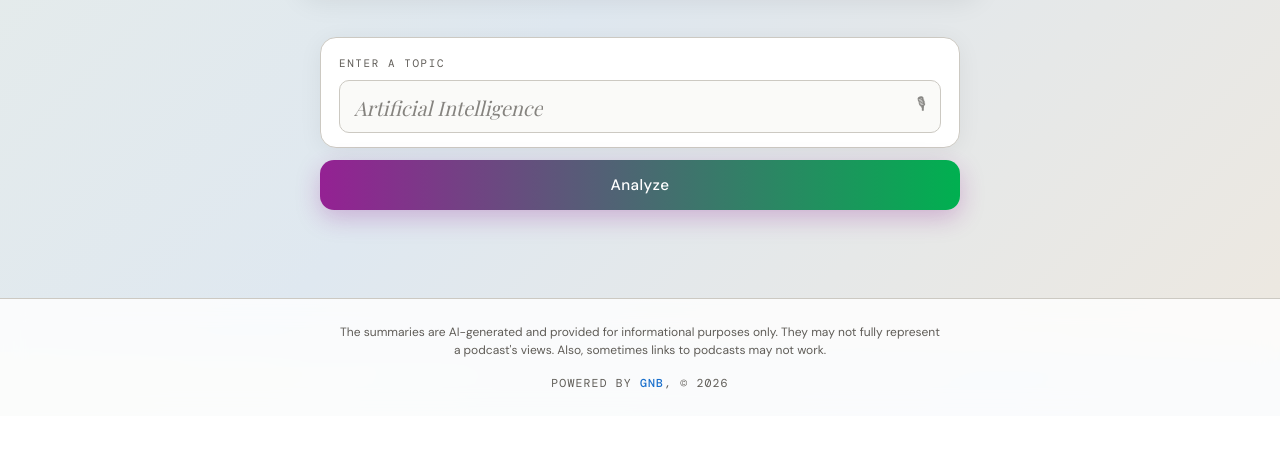
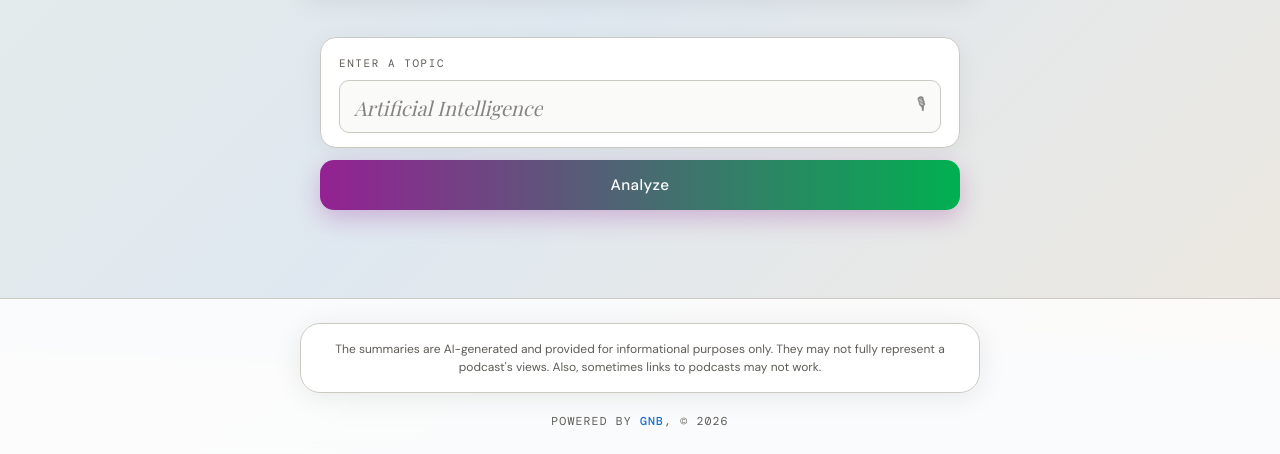
Before and after one commit to GNBCode/PodClash, a website: page index.html in a window 1280 px wide. Shown: the part 448-902 px from the top of the page. Before the commit the page ends 864 px from the top, so only its background shows below. Drawn offline with nearby package versions, Linux system fonts and the light colour scheme; a web font is replaced by a local one.

Commit message:
Wrap footer disclaimer text in a card matching header card style

```diff
--- a/index.html
+++ b/index.html
@@ -64,6 +64,24 @@
     border-radius: 20px;
     padding: 2rem 2rem 1.75rem;
     box-shadow: 0 4px 28px rgba(0,0,0,0.08);
+  }
+  .footer-card {
+    max-width: 680px;
+    margin: 0 auto 1rem;
+    background: rgba(255,255,255,0.92);
+    backdrop-filter: blur(14px);
+    -webkit-backdrop-filter: blur(14px);
+    border: 1px solid var(--border);
+    border-radius: 20px;
+    padding: 1rem 1.5rem;
+    box-shadow: 0 4px 28px rgba(0,0,0,0.08);
+  }
+  .footer-card p {
+    font-size: 0.75rem;
+    color: var(--muted);
+    text-align: center;
+    line-height: 1.5;
+    margin: 0;
   }
 
   .logo-img-wrap {
@@ -836,7 +854,9 @@
 </div>
 
 <footer>
-  <p style="font-size:0.75rem;color:var(--muted);max-width:600px;margin:0 auto 0.75rem;text-align:center;line-height:1.5;">The summaries are AI-generated and provided for informational purposes only. They may not fully represent a podcast's views. Also, sometimes links to podcasts may not work.</p>
+  <div class="footer-card">
+    <p>The summaries are AI-generated and provided for informational purposes only. They may not fully represent a podcast's views. Also, sometimes links to podcasts may not work.</p>
+  </div>
   <a href="https://www.gridnewsbureau.com" target="_blank" rel="noopener">
     Powered by <span>GNB</span>, &copy; 2026
   </a>
```
